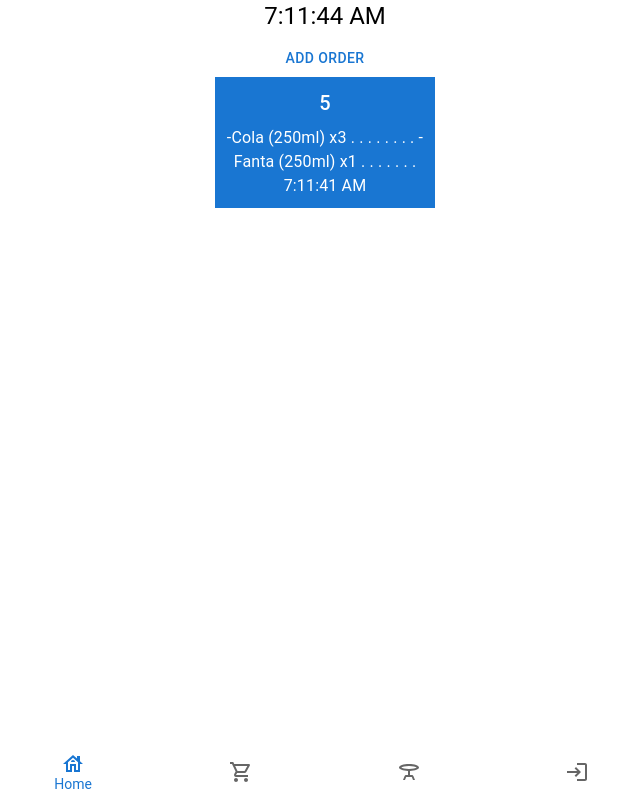
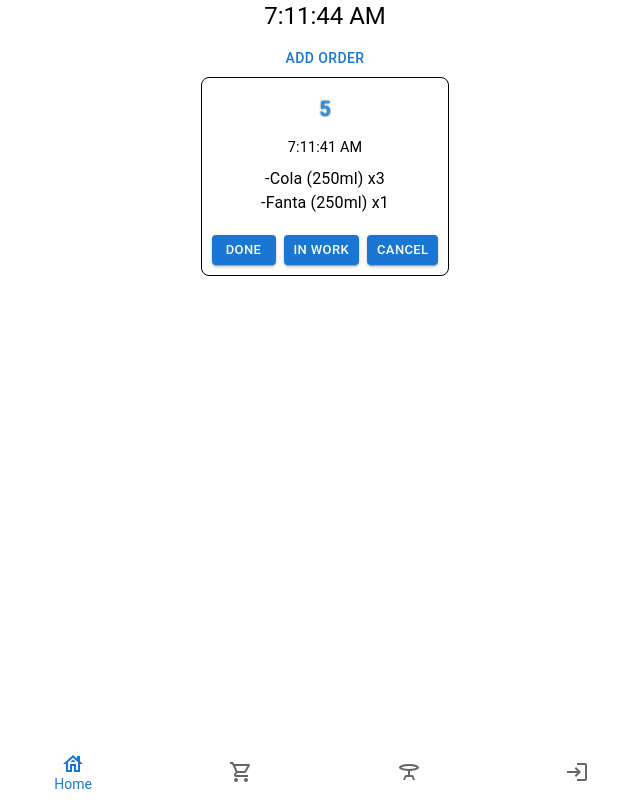
Before and after one commit to mantheij/fastorder, a React (Create React App) app in the folder Frontend/: page /employee in a window 1280 px wide. Both pictures are taken after a click on the button "ADD ORDER". Shown: the whole page, without its empty margins (315-955 px from the left). Built offline with nearby package versions, Linux system fonts and the light colour scheme.

Commit message:
Komplette Überarbeitung von View und Controller, jeweils eine Testklasse dazu.

```diff
--- a/Frontend/src/Controller/EmployeeController.jsx
+++ /dev/null
@@ -1,17 +0,0 @@
-import { useState } from 'react';
-
-const useEmployeeController = () => {
-    const [boxes, setBoxes] = useState([]);
-
-    const addOrder = (tableNumber, text) => {
-        const timestamp = new Date().toLocaleTimeString();
-        setBoxes(prevBoxes => [...prevBoxes, { tableNumber, text, timestamp }]);
-    };
-
-    return {
-        boxes,
-        addOrder
-    };
-};
-
-export default useEmployeeController;
--- /dev/null
+++ b/Frontend/src/controller/EmployeeController.jsx
@@ -0,0 +1,36 @@
+import { useState } from 'react';
+
+const useEmployeeController = () => {
+    const [boxes, setBoxes] = useState([]);
+
+    const addOrder = (tableNumber, text) => {
+        const timestamp = new Date().toLocaleTimeString();
+        setBoxes(prevBoxes => [...prevBoxes, { tableNumber, text, timestamp }]);
+    };
+
+    const deleteBox = index => {
+        setBoxes(prevBoxes => prevBoxes.filter((_, i) => i !== index));
+    };
+
+    const toggleInProgress = index => {
+        setBoxes(prevBoxes =>
+            prevBoxes.map((box, i) =>
+                i === index ? { ...box, inProgress: !box.inProgress } : box
+            )
+        );
+    };
+
+    const cancelOrder = index => {
+        setBoxes(prevBoxes => prevBoxes.filter((_, i) => i !== index));
+    };
+
+    return {
+        boxes,
+        addOrder,
+        deleteBox,
+        toggleInProgress,
+        cancelOrder
+    };
+};
+
+export default useEmployeeController;
--- a/Frontend/src/views/EmployeeView.js
+++ b/Frontend/src/views/EmployeeView.js
@@ -1,11 +1,34 @@
 import React, { useState, useEffect } from 'react';
-import { Grid, Typography, Box, Button } from '@mui/material';
-import useEmployeeController from '../Controller/EmployeeController';
+import { Grid, Typography, Box, Button, Dialog, DialogActions, DialogContent, DialogContentText, DialogTitle } from '@mui/material';
+import useEmployeeController from '../controller/EmployeeController';
+import { createTheme } from '@mui/material/styles';
+import { blue } from '@mui/material/colors';
 
+/**
+ * EmployeeView component displays a list of orders for employees to manage.
+ * It allows employees to mark orders as done, in work, or cancelled.
+ */
 const EmployeeView = () => {
+    // State variables
     const [currentTime, setCurrentTime] = useState(new Date());
-    const { boxes, addOrder } = useEmployeeController();
+    const [dialogOpen, setDialogOpen] = useState(false);
+    const [actionIndex, setActionIndex] = useState(null);
+    const [actionType, setActionType] = useState(null);
+    const { boxes, addOrder, deleteBox, toggleInProgress, cancelOrder } = useEmployeeController();
 
+    // MUI theme customization
+    const theme = createTheme({
+        palette: {
+            primary: {
+                light: blue[300],
+                main: blue[500],
+                dark: blue[700],
+                darker: blue[900],
+            },
+        },
+    });
+
+    // Update current time every second
     useEffect(() => {
         const interval = setInterval(() => {
             setCurrentTime(new Date());
@@ -14,35 +37,100 @@ const EmployeeView = () => {
         return () => clearInterval(interval);
     }, []);
 
+    // Open dialog for confirmation
+    const handleDialogOpen = (index, type) => {
+        setActionIndex(index);
+        setActionType(type);
+        setDialogOpen(true);
+    };
+
+    // Close dialog
+    const handleDialogClose = () => {
+        setDialogOpen(false);
+        setActionIndex(null);
+        setActionType(null);
+    };
+
+    // Execute action based on selected index
+    const handleAction = () => {
+        if (actionIndex !== null && actionType !== null) {
+            if (actionType === 'delete') {
+                deleteBox(actionIndex);
+            } else if (actionType === 'cancel') {
+                cancelOrder(actionIndex);
+            }
+            setDialogOpen(false);
+            setActionIndex(null);
+            setActionType(null);
+        }
+    };
+
     return (
         <div style={{ paddingBottom: '56px', minHeight: 'calc(100vh - 56px)', overflowY: 'auto' }}>
+            {/* Display current time */}
             <Typography variant="h5" align="center" gutterBottom>
                 {currentTime.toLocaleTimeString()}
             </Typography>
+
+            {/* Button for testing, will be removed later */}
             <Typography>
-                <Button onClick={() => addOrder(5, "-Cola (250ml) x3  . . . . . . . . -Fanta (250ml) x1 . . . . . . . ")}>Add Order</Button>
+                <Button onClick={() => addOrder(5, "-Cola (250ml) x3<br>-Fanta (250ml) x1")}>Add Order</Button>
             </Typography>
 
+            {/* Grid to display orders */}
             <Grid container spacing={2} justifyContent="center">
                 {boxes.map((item, index) => (
                     <Grid item key={index}>
                         <Box
                             sx={{
-                                width: 200,
-                                bgcolor: 'primary.main',
-                                color: 'white',
+                                bgcolor: item.inProgress ? 'lightgrey' : 'white',
+                                color: 'black',
                                 textAlign: 'center',
                                 padding: '10px',
-                                wordWrap: 'break-word', // Wrap long text
+                                borderRadius: '8px',
+                                border: '1px solid black',
+                                wordWrap: 'break-word',
+                                display: 'flex',
+                                flexDirection: 'column',
+                                alignItems: 'center',
+                                maxWidth: '100%',
                             }}
                         >
-                            <Typography variant="h6" gutterBottom>{item.tableNumber}</Typography> {/* Table number as heading */}
-                            <Typography>{item.text}</Typography>
-                            <Typography>{item.timestamp}</Typography>
+                            {/* Display table number */}
+                            <Typography variant="h6" gutterBottom sx={{ color: theme.palette.primary.main, textShadow: '0 0 0.1em black', padding: '5px', borderRadius: '4px' }}>{item.tableNumber}</Typography>
+
+                            {/* Display timestamp */}
+                            <Typography sx={{ fontSize: '0.9rem', marginBottom: '8px' }}>{item.timestamp}</Typography>
+
+                            {/* Display order details */}
+                            <Typography dangerouslySetInnerHTML={{ __html: item.text }} />
+
+                            {/* Buttons for managing orders */}
+                            <Box sx={{ marginTop: '20px' }}>
+                                <Button variant="contained" size="small" onClick={() => handleDialogOpen(index, 'delete')}>Done</Button>
+                                <Button variant="contained" size="small" onClick={() => toggleInProgress(index)} sx={{ marginLeft: '8px', marginRight: '8px' }}>
+                                    {item.inProgress ? 'Not in work' : 'In work'}
+                                </Button>
+                                <Button variant="contained" size="small" onClick={() => handleDialogOpen(index, 'cancel')}>Cancel</Button>
+                            </Box>
                         </Box>
                     </Grid>
                 ))}
             </Grid>
+
+            {/* Dialog for confirmation */}
+            <Dialog open={dialogOpen} onClose={handleDialogClose}>
+                <DialogTitle>Confirmation</DialogTitle>
+                <DialogContent>
+                    <DialogContentText>
+                        {actionType === 'delete' ? 'Are you sure you want to remove this Order?' : 'Are you sure you want to cancel this Order?'}
+                    </DialogContentText>
+                </DialogContent>
+                <DialogActions>
+                    <Button onClick={handleAction}>Yes</Button>
+                    <Button onClick={handleDialogClose}>No</Button>
+                </DialogActions>
+            </Dialog>
         </div>
     );
 };
```
Also changed, not shown: Frontend/src/tests/EmployeeControllerTest.jsx (added, +35 -0 lines), Frontend/src/tests/EmployeeViewTest.js (added, +22 -0 lines).
